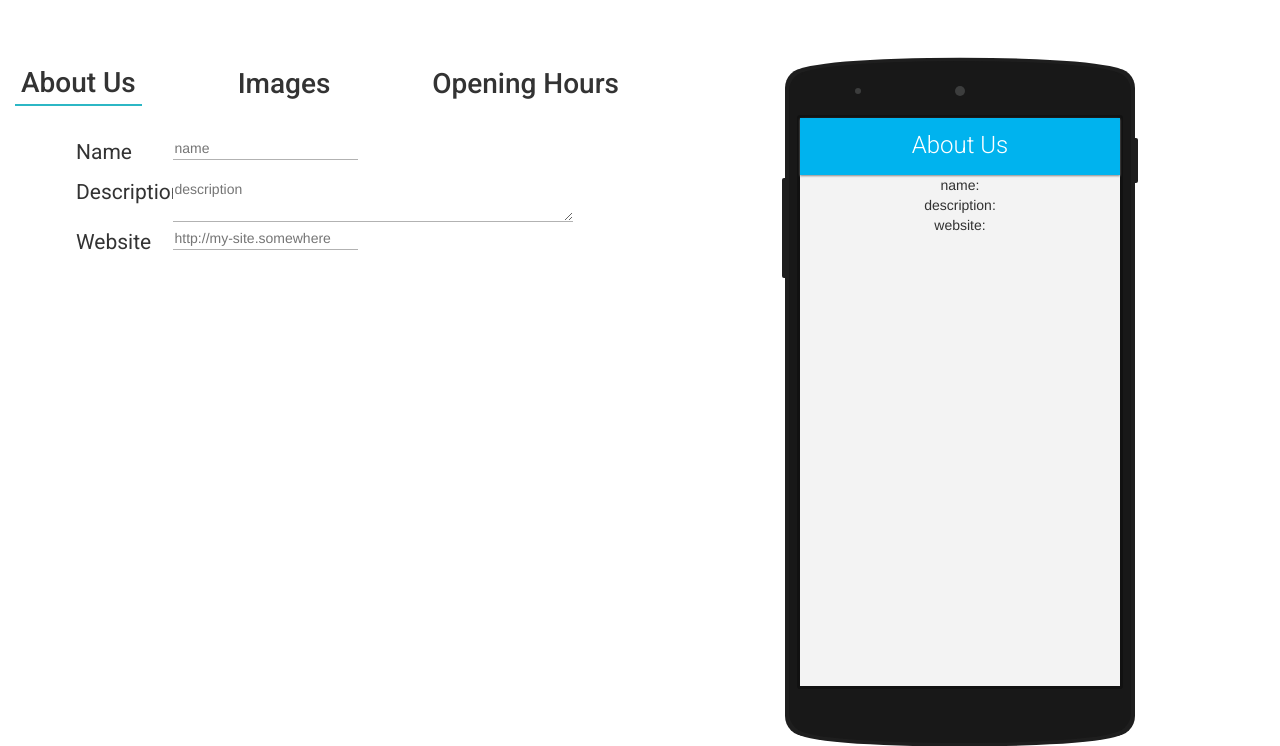
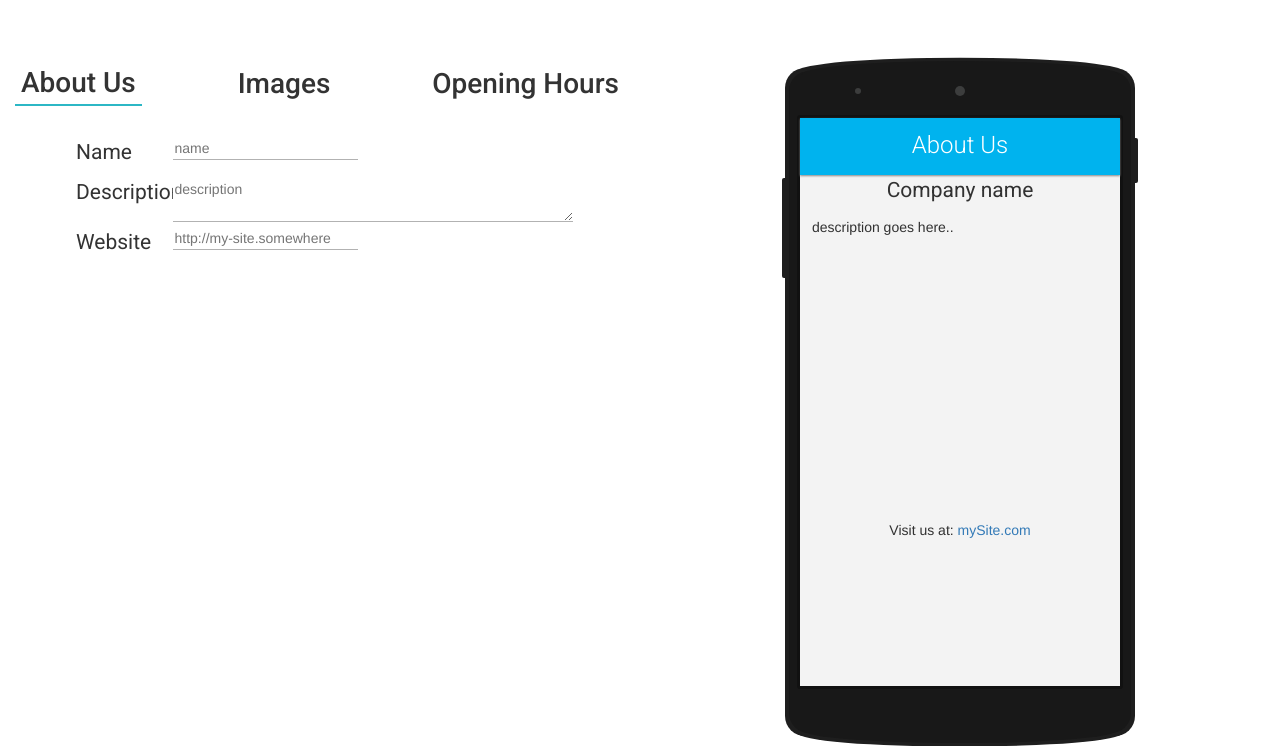
Before and after one commit to aviadhahami/como, a website: page app/index.html in a window 1280 px wide. Shown: the part 78-824 px from the top of the page. Drawn offline with nearby package versions, Linux system fonts and the light colour scheme; some packages are replaced by stand-ins of ours; files that its build step writes are made by us from their sources.

Commit message:
:art: Done with info page

```diff
--- a/app/components/AppEditor/AppEditor.css
+++ b/app/components/AppEditor/AppEditor.css
@@ -23,3 +23,18 @@ textarea, input{
 textarea:focus, input:focus{
     border-bottom:2px solid lightseagreen;
 }
+
+.company-name{
+    font-family: 'Roboto', sans-serif;
+    font-size: 1.5em;
+}
+.company-description{
+    background-color: transparent;
+    height:800px;
+    width:300px;
+    resize: none;
+    border:0;
+}
+.company-description:active{
+    border: 0!important;
+}
--- a/app/components/devicePreview/DevicePreview.html
+++ b/app/components/devicePreview/DevicePreview.html
@@ -11,11 +11,16 @@
                     <p>About Us</p>
                 </div>
                 <div class="screen-content">
-                    name: {{compCtrl.data.name}}
-                    <br>
-                    description: {{compCtrl.data.description}}
-                    <br>
-                    website: {{compCtrl.data.websiteURL}}
+                    <div>
+                        <p class="company-name">{{compCtrl.data.name || "Company name"}}</p>
+                    </div>
+                    <div>
+                        <textarea class="company-description" disabled>{{compCtrl.data.description || 'description goes here..' }}</textarea>
+
+                    </div>
+                    <div>
+                        <p>Visit us at: <a ng-href="http://{{compCtrl.data.websiteURL}}" target="_blank">{{compCtrl.data.websiteURL || 'mySite.com'}}</a></p>
+                    </div>
                 </div>
             </div>
             <div ng-if="compCtrl.screen == 'IMAGES'" id="imagesScreen" class="device-screen">
```
